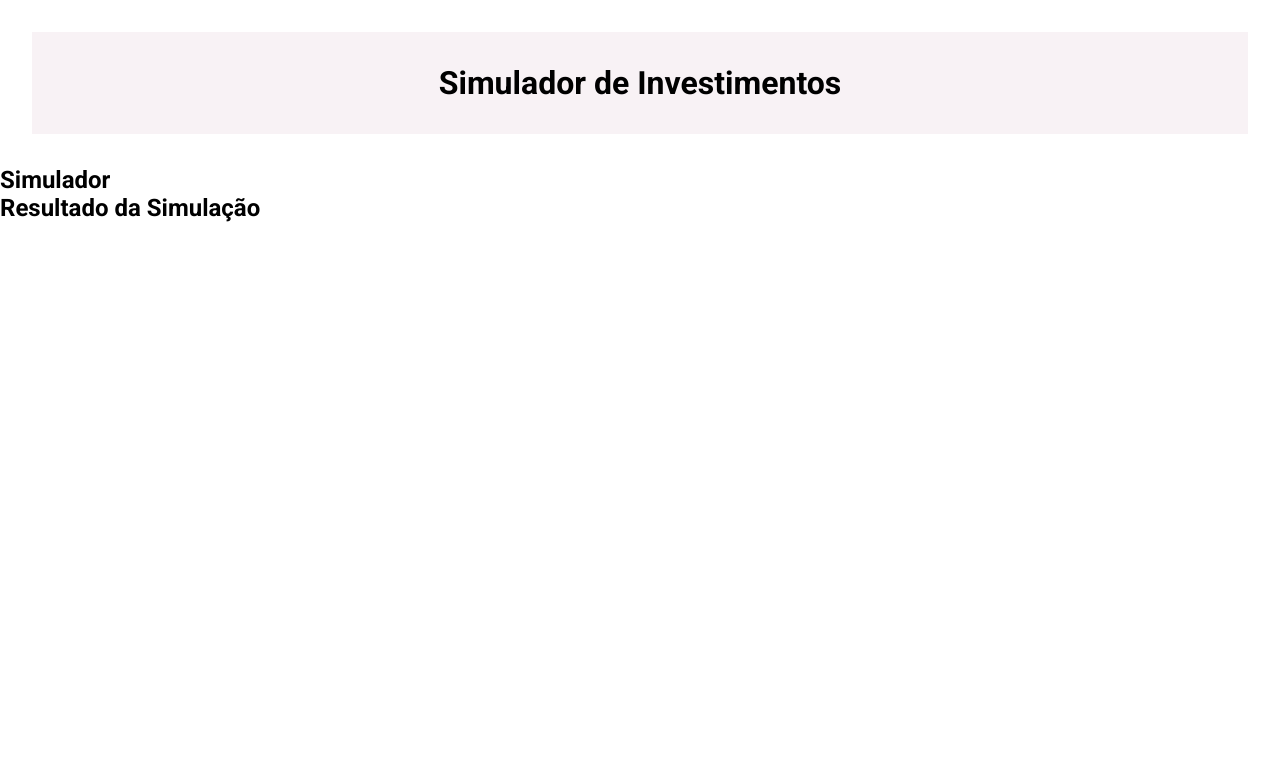
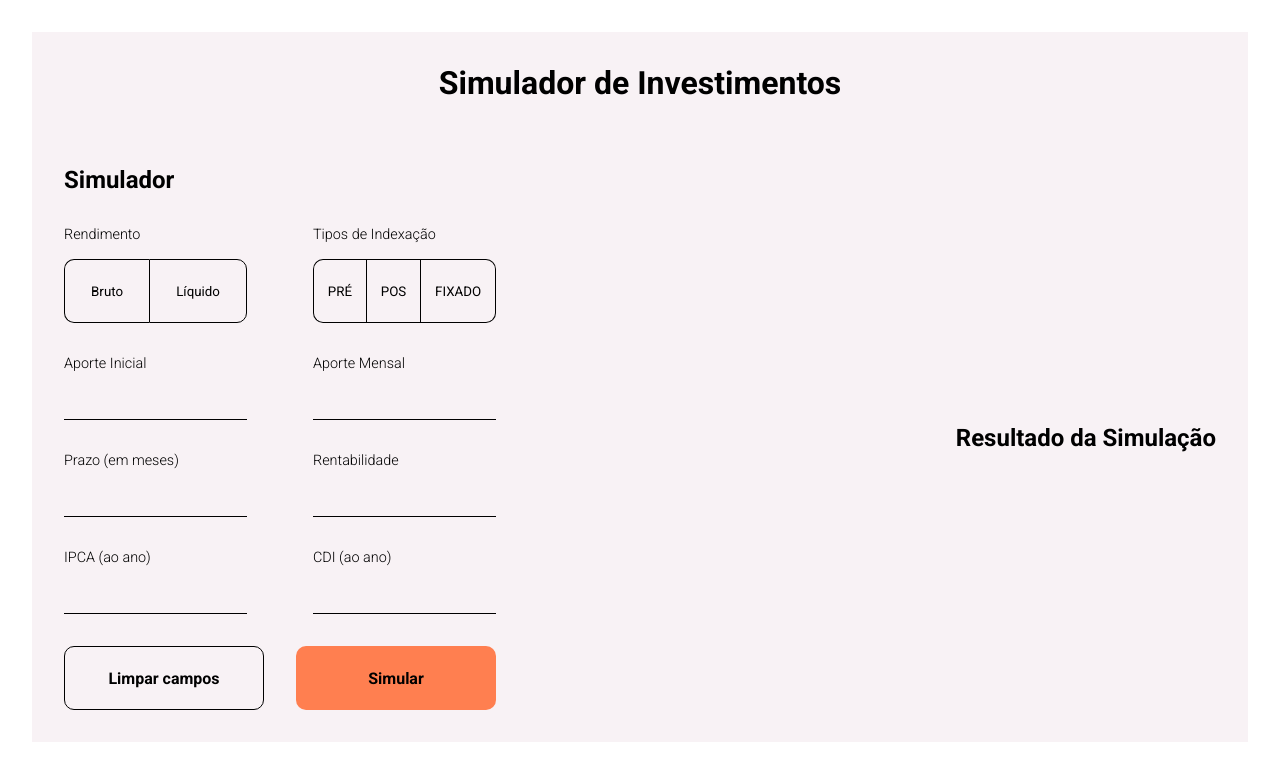
Before and after one commit to gustavocotrim11/simulador-de-investimentos, a React (Create React App) app: page / in a window 1280 px wide. Shown: the top 780 px of the page. Built offline with nearby package versions, Linux system fonts and the light colour scheme.

Commit message:
Working on Simulator forms

```diff
--- a/package.json
+++ b/package.json
@@ -8,6 +8,7 @@
     "@testing-library/user-event": "^13.2.1",
     "react": "^17.0.2",
     "react-dom": "^17.0.2",
+    "react-icons": "^4.3.1",
     "react-scripts": "5.0.0",
     "styled-components": "^5.3.3",
     "web-vitals": "^2.1.0"
--- a/src/App.jsx
+++ b/src/App.jsx
@@ -1,6 +1,5 @@
+import { Board } from "./components/Board";
 import { Header } from "./components/Header";
-import { Simulation } from "./components/Simulation";
-import { Simulator } from "./components/Simulator";
 
 import { GlobalStyle } from "./styles/global";
 
@@ -9,8 +8,7 @@ export function App() {
     <>
       <GlobalStyle />
       <Header />
-      <Simulator />
-      <Simulation />
+      <Board />
     </>
   );
 }
--- /dev/null
+++ b/src/components/Board/index.jsx
@@ -0,0 +1,13 @@
+import { Simulator } from "../Simulator";
+import { Simulation } from "../Simulation";
+
+import { Container } from './styles';
+
+export function Board() {
+  return (
+    <Container>
+      <Simulator />
+      <Simulation />
+    </Container>
+  );
+}
--- /dev/null
+++ b/src/components/Board/styles.js
@@ -0,0 +1,12 @@
+import styled from 'styled-components';
+
+export const Container = styled.main`
+  background: var(--background);
+
+  margin: 0 2rem;
+  padding: 2rem;
+  display: flex;
+  align-items: center;
+  justify-content: space-between;
+  flex-wrap: wrap;
+`
--- a/src/components/Header/styles.js
+++ b/src/components/Header/styles.js
@@ -3,7 +3,7 @@ import styled from 'styled-components';
 export const Container = styled.header`
   background: var(--background);
 
-  margin: 2rem;
+  margin: 2rem 2rem 0 2rem;
   padding: 2rem 0;
   display: flex;
   align-items: center;
--- a/src/components/Simulator/index.jsx
+++ b/src/components/Simulator/index.jsx
@@ -1,9 +1,96 @@
-import { Container } from './styles';
+import { useState } from 'react';
+
+import { FaCheck } from "react-icons/fa";
+
+import { Container, RadioBox } from './styles';
 
 export function Simulator() {
+  const [initialContribution, setInitialContribution] = useState();
+  const [maturityDate, setMaturityDate] = useState();
+  const [ipca, setIpca] = useState();
+  const [monthlyContribution, setMonthlyContribution] = useState();
+  const [returnRate, setReturnRate] = useState();
+  const [cdi, setCdi] = useState();
+  const [incomeType, setIncomeType] = useState('');
+  const [indexingType, setIndexingType] = useState('');
+
+  function handleSimulation(event) {
+    event.preventDefault();
+
+    console.log({
+      initialContribution,
+      maturityDate,
+      ipca,
+      monthlyContribution,
+      returnRate,
+      cdi,
+      incomeType,
+      indexingType
+    });
+  }
+
+  function handleClearFields() {
+    setInitialContribution();
+    setMaturityDate();
+    setIpca();
+    setMonthlyContribution();
+    setReturnRate();
+    setCdi();
+    setIncomeType('');
+    setIndexingType('');
+  }
+
   return (
     <Container>
       <h2>Simulador</h2>
+
+      <form onSubmit={handleSimulation} onReset={handleClearFields}>
+        <div className="formContainer">
+          <div className="formContent">
+            <label>Rendimento</label>
+            <div className="checkboxButton">
+              <RadioBox type='button' onClick={() => {setIncomeType('gross')}} isActive={incomeType === 'gross'}>{incomeType === 'gross' && <FaCheck/>} Bruto</RadioBox>
+              <RadioBox type='button' onClick={() => {setIncomeType('net')}} isActive={incomeType === 'net'}>{incomeType === 'net' && <FaCheck/>} Líquido</RadioBox>
+            </div>
+
+            <label>Aporte Inicial</label>
+            <input
+              type='number'
+              value={initialContribution}
+              onChange={event => setInitialContribution(Number(event.target.value))}
+            />
+
+            <label>Prazo (em meses)</label>
+            <input type="number" value={maturityDate} onChange={event => setMaturityDate(Number(event.target.value))}/>
+
+            <label>IPCA (ao ano)</label>
+            <input type="number" value={ipca}/>
+
+          </div>
+          <div className="formContent">
+            <label>Tipos de Indexação</label>
+            <div className="checkboxButton">
+              <RadioBox type='button' onClick={() => {setIndexingType('pre')}} isActive={indexingType === 'pre'}>{indexingType === 'pre' && <FaCheck/>} PRÉ</RadioBox>
+              <RadioBox type='button' onClick={() => {setIndexingType('post')}} isActive={indexingType === 'post'}>{indexingType === 'post' && <FaCheck/>} POS</RadioBox>
+              <RadioBox type='button' onClick={() => {setIndexingType('fixed')}} isActive={indexingType === 'fixed'}>{indexingType === 'fixed' && <FaCheck/>} FIXADO</RadioBox>
+            </div>
+
+            <label>Aporte Mensal</label>
+            <input type="number" value={monthlyContribution} onChange={event => setMonthlyContribution(Number(event.target.value))}/>
+
+            <label>Rentabilidade</label>
+            <input type="number" value={returnRate} onChange={event => setReturnRate(Number(event.target.value))}/>
+
+            <label>CDI (ao ano)</label>
+            <input type="number" value={cdi}/>
+
+          </div>
+        </div>
+        <div className="formAction">
+          <button type="reset">Limpar campos</button>
+          <button type="submit">Simular</button>
+        </div>
+      </form>
     </Container>
   );
 }
--- a/src/components/Simulator/styles.js
+++ b/src/components/Simulator/styles.js
@@ -1,5 +1,148 @@
 import styled from 'styled-components';
 
 export const Container = styled.div`
+  background: var(--background);
 
+  display: flex;
+  flex-direction: column;
+  align-items: flex-start;
+  justify-content: center;
+
+  h2 {
+    font-size: 1.5rem;
+    margin-bottom: 2rem;
+  }
+
+  form {
+    display: flex;
+    flex-direction: column;
+    justify-content: center;
+    align-items: center;
+
+    .formContainer {
+      width: 100%;
+      display: flex;
+      justify-content: space-between;
+      align-items: center;
+      flex-wrap: wrap;
+      gap: 2rem;
+
+      .formContent {
+        display: flex;
+        flex-direction: column;
+        justify-content: space-between;
+        align-items: flex-start;
+
+        label {
+          font-weight: 300;
+          font-size: 0.9rem;
+        }
+
+        input {
+          padding-top: 1rem;
+          width: 100%;
+          height: 3rem;
+
+
+          border: 0;
+          outline: 0;
+          border-bottom: 1px solid black;
+          background: transparent;
+
+          font-weight: 400;
+          font-size: 1rem;
+
+        }
+
+        label + input {
+          margin-bottom: 2rem;
+        }
+
+        .checkboxButton {
+          width: 100%;
+          height: 4rem;
+          margin: 1rem 0 2rem 0;
+          display: flex;
+        }
+      }
+    }
+
+    .formAction {
+      display: flex;
+      justify-content: flex-start;
+      align-items: center;
+      flex-wrap: wrap;
+      gap: 2rem;
+
+      button[type="reset"] {
+          width: 200px;
+          padding: 0 1.5rem;
+          height: 4rem;
+          background-color: var(--background);
+          color: black;
+          border-radius: 0.625rem;
+          border: 1px solid black;
+          font-size: 1rem;
+          font-weight: 700;
+
+          transition: filter 0.2s;
+
+          &:hover {
+            filter: brightness(0.9);
+          }
+        }
+
+        button[type="submit"] {
+          width: 200px;
+          padding: 0 1.5rem;
+          height: 4rem;
+          background-color: var(--coral);
+          color: black;
+          border-radius: 0.625rem;
+          border: 0;
+          font-size: 1rem;
+          font-weight: 700;
+
+          transition: filter 0.2s;
+
+          &:disabled {
+            background-color: gray;
+          }
+
+          &:hover {
+            filter: brightness(0.9);
+          }
+        }
+    }
+  }
 `
+
+export const RadioBox = styled.button`
+  flex-grow: 1;
+  background: ${(props) => props.isActive ? 'var(--coral)' : 'var(--background)'};
+  color: ${(props) => props.isActive ? 'var(--white)' : 'black'};
+  border: 1px solid black;
+
+  transition: filter 0.2s;
+
+  &:hover {
+    filter: brightness(0.9);
+  }
+
+  &:first-child {
+    border-radius: 0.625rem 0 0 0.625rem;
+    border-right: 0;
+  }
+
+  &:last-child {
+    border-radius: 0 0.625rem 0.625rem 0;
+
+    &:not(:nth-child(2)) {
+      border-left: 0;
+    }
+  }
+
+  .checked {
+    background: var(--coral);
+  }
+`
--- a/src/styles/global.js
+++ b/src/styles/global.js
@@ -5,6 +5,7 @@ export const GlobalStyle = createGlobalStyle`
     --background: #f8f2f5;
 
     --white: #FFFFFF;
+    --coral: #FF7F50;
   }
 
   * {
@@ -45,4 +46,13 @@ export const GlobalStyle = createGlobalStyle`
     opacity: 0.6;
     cursor: not-allowed;
   }
+
+  input::-webkit-outer-spin-button,
+  input::-webkit-inner-spin-button {
+      -webkit-appearance: none;
+      margin: 0;
+  }
+  input[type=number] {
+      -moz-appearance:textfield;
+  }
 `
```
Also changed, not shown: 1 other file (tests, documents, lock files or other folders).
